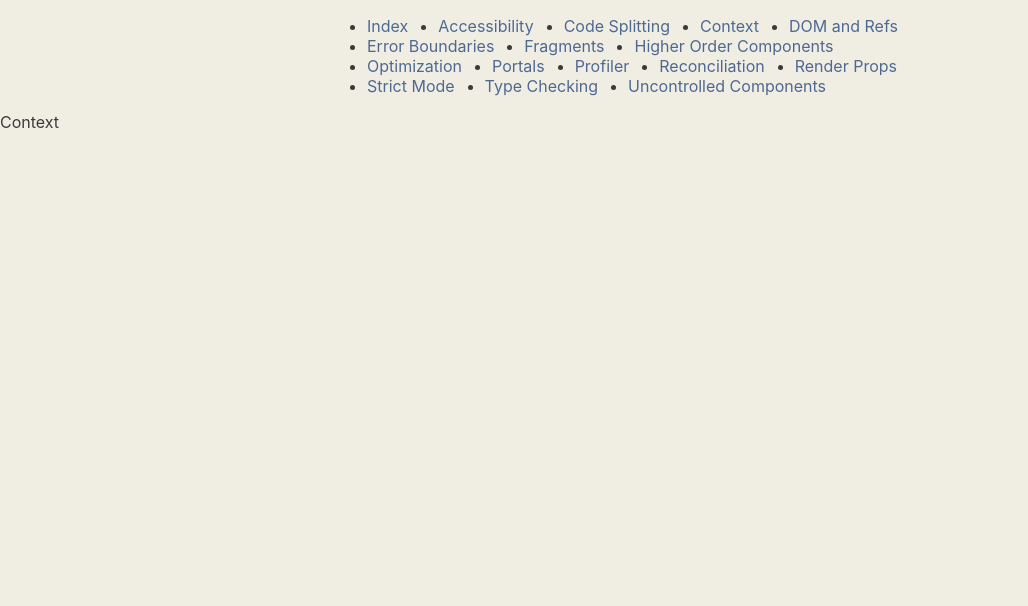
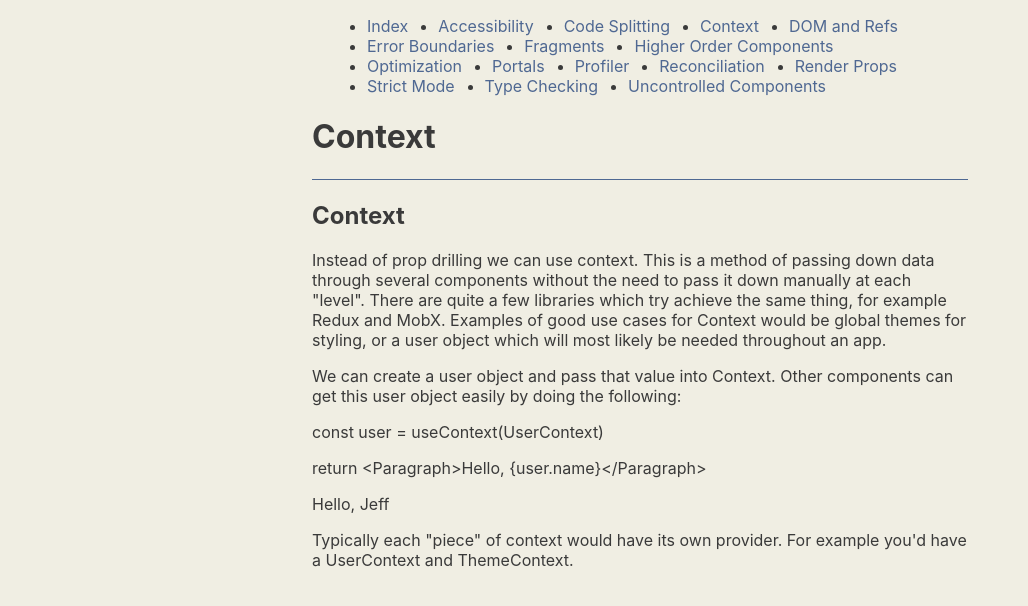
Before and after one commit to danbfield/react-concepts, a Next.js app in the folder app/: page /context in a window 1280 px wide. Shown: the top 606 px of the page, without its empty margins (0-1028 px from the left). Built offline with nearby package versions, Linux system fonts and the light colour scheme.

Commit message:
Pages/Context: Add Context section

```diff
--- a/app/pages/context.js
+++ b/app/pages/context.js
@@ -1,3 +1,47 @@
+import { useContext, useState } from 'react'
+import { Heading, Main, Paragraph, Section, Subheading } from '../components'
+import UserContext from '../helpers/UserContext'
+
+function ComponentWithContext() {
+  const user = useContext(UserContext)
+
+  return <Paragraph>Hello, {user.name}</Paragraph>
+}
+
 export default function Context() {
-  return <div>Context</div>
+  const [user, setUser] = useState({
+    name: 'Jeff',
+    hobby: 'Sleeping',
+    age: '24',
+  })
+
+  return (
+    <Main>
+      <Heading>Context</Heading>
+      <Section>
+        <Subheading>Context</Subheading>
+        <Paragraph>
+          Instead of prop drilling we can use context. This is a method of
+          passing down data through several components without the need to pass
+          it down manually at each "level". There are quite a few libraries
+          which try achieve the same thing, for example Redux and MobX. Examples
+          of good use cases for Context would be global themes for styling, or a
+          user object which will most likely be needed throughout an app.
+        </Paragraph>
+        <Paragraph>
+          We can create a user object and pass that value into Context. Other
+          components can get this user object easily by doing the following:
+        </Paragraph>
+        <Paragraph>{`const user = useContext(UserContext)`}</Paragraph>
+        <Paragraph>{`return <Paragraph>Hello, {user.name}</Paragraph>`}</Paragraph>
+        <UserContext.Provider value={user}>
+          <ComponentWithContext />
+        </UserContext.Provider>
+        <Paragraph>
+          Typically each "piece" of context would have its own provider. For
+          example you'd have a UserContext and ThemeContext.
+        </Paragraph>
+      </Section>
+    </Main>
+  )
 }
```
